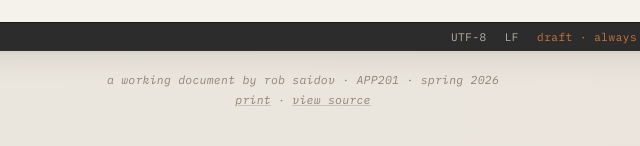
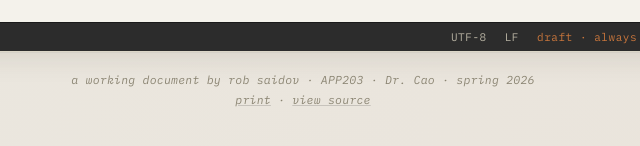
Before and after one commit to RobSaidov/manifesto_rob, a plain HTML site: page index.html in a window 1280 px wide. Shown: the part 4952-5098 px from the top of the page, 337-977 px from the left. Drawn offline with Linux system fonts and the light colour scheme.

Commit message:
fixed up the info

```diff
--- a/index.html
+++ b/index.html
@@ -303,7 +303,7 @@
     </div>
 
     <p class="footer">
-      a working document by rob saidov · APP201 · spring 2026
+      a working document by rob saidov · APP203 · Dr. Cao · spring 2026
       <br/>
       <a href="#" onclick="window.print();return false;">print</a>
       ·
```
